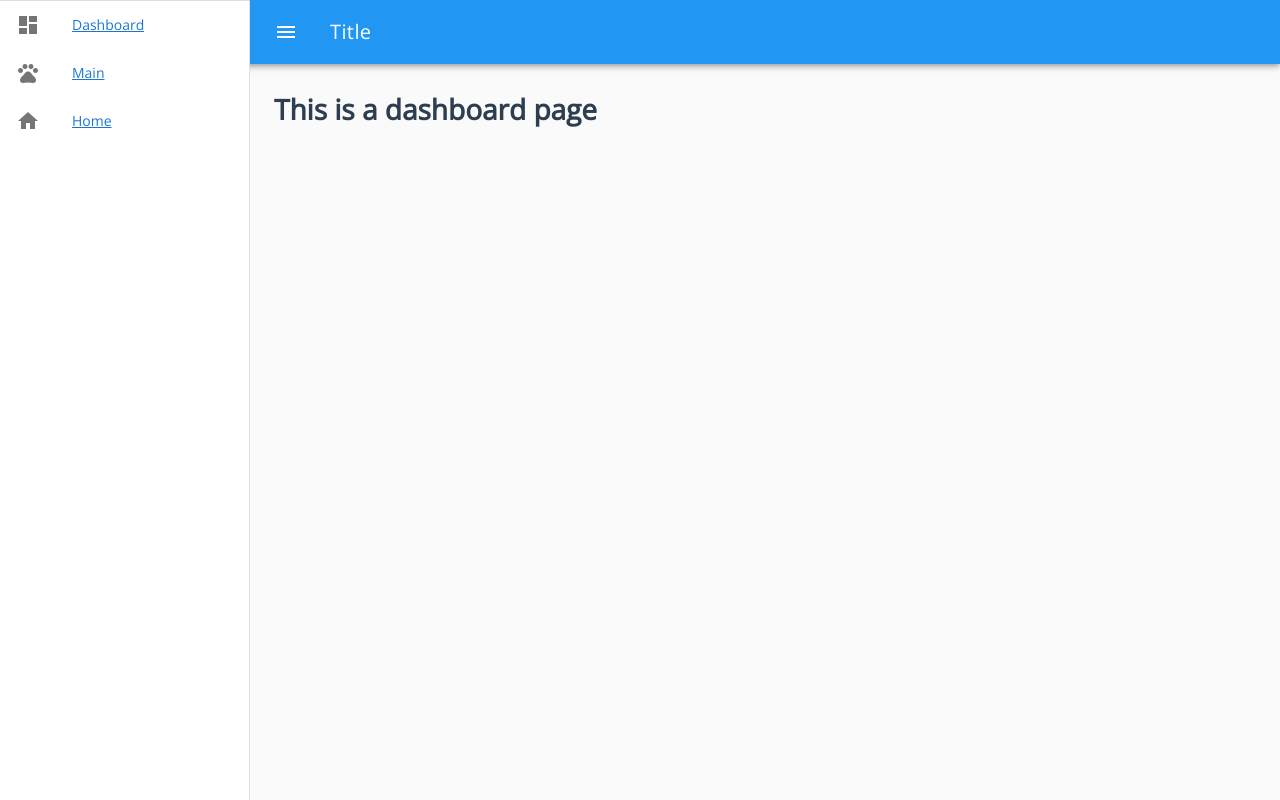
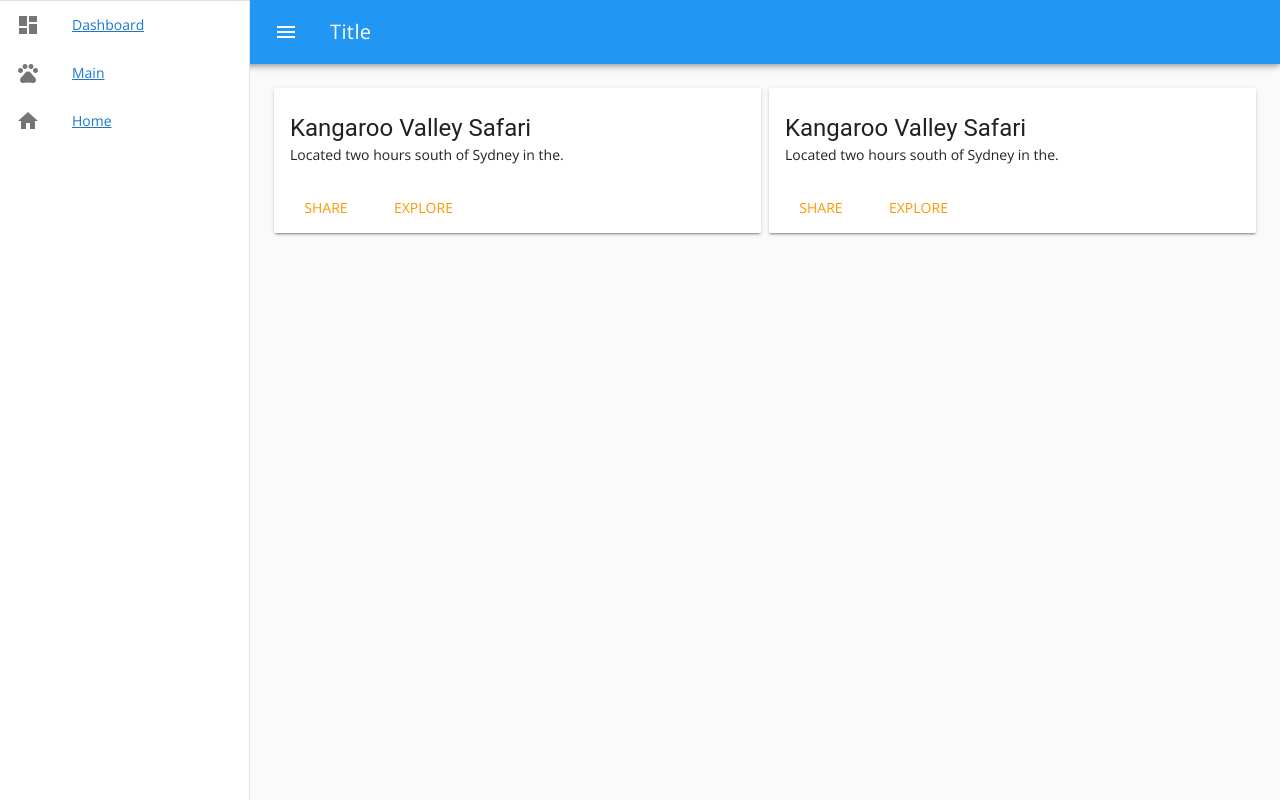
Before and after one commit to shadow3x3x3/mun-frontend, a Vue app: page /dashboard in a window 1280 px wide. Built offline with nearby package versions, Linux system fonts and the light colour scheme.

Commit message:
[Layout] Basic card view with RWD

```diff
--- a/src/views/Dashboard.vue
+++ b/src/views/Dashboard.vue
@@ -1,5 +1,35 @@
 <template>
-  <v-container>
-    <h1>This is a dashboard page</h1>
+  <v-container grid-list-md>
+    <v-layout row wrap>
+      <v-flex>
+        <v-card>
+          <v-card-title primary-title>
+            <div>
+              <h3 class="headline mb-0">Kangaroo Valley Safari</h3>
+              <div>Located two hours south of Sydney in the.</div>
+            </div>
+          </v-card-title>
+          <v-card-actions>
+            <v-btn flat color="orange">Share</v-btn>
+            <v-btn flat color="orange">Explore</v-btn>
+          </v-card-actions>
+        </v-card>
+      </v-flex>
+
+      <v-flex>
+        <v-card>
+          <v-card-title primary-title>
+            <div>
+              <h3 class="headline mb-0">Kangaroo Valley Safari</h3>
+              <div>Located two hours south of Sydney in the.</div>
+            </div>
+          </v-card-title>
+          <v-card-actions>
+            <v-btn flat color="orange">Share</v-btn>
+            <v-btn flat color="orange">Explore</v-btn>
+          </v-card-actions>
+        </v-card>
+      </v-flex>
+    </v-layout>
   </v-container>
 </template>
```
